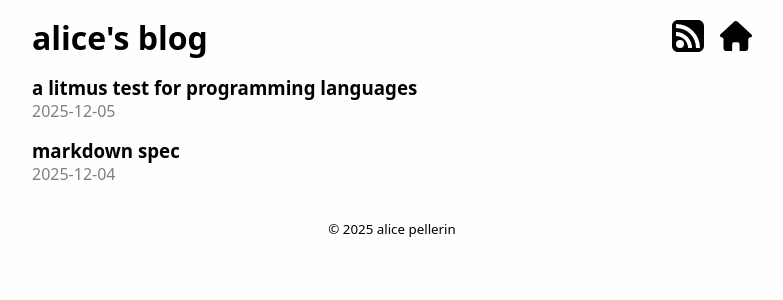
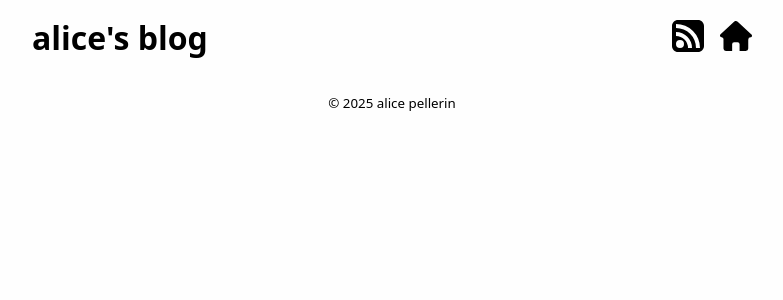
Before and after one commit to simonomi/simonomi.github.io, a Jekyll site: the page built from blog/index.html, in a window 1280 px wide. Shown: the top 300 px of the page, without its empty margins (248-1031 px from the left). Built offline with Jekyll 4.4.1, drawn with Linux system fonts in a browser that asks for light colours.

Commit message:
add draft field for blog posts

```diff
--- a/_data/posts.yml
+++ b/_data/posts.yml
@@ -1,6 +1,8 @@
 - title: "markdown spec"
   slug: "markdown-spec"
   date: "2025-12-04"
+  draft: true
 - title: "a litmus test for programming languages"
   slug: "litmus-test"
   date: "2025-12-05"
+  draft: true
--- a/blog/index.html
+++ b/blog/index.html
@@ -18,13 +18,18 @@ permalink: "/blog"
 		<h1>{{ page.title }}</h1>
 	</hgroup>
 
-	{% assign postsReversed = site.data.posts | reverse %}
-	{% for post in postsReversed %}
+	{%- for post in site.data.posts reversed -%}
+		{%- if post.draft -%}
+			{%- unless site.show_drafts -%}
+				{% continue %}
+			{%- endunless -%}
+		{%- endif -%}
+
 		<a class="secret" href="/blog/{{ post.slug }}">
 			<hgroup>
 				<h3>{{ post.title }}</h3>
 				<p class="secondary">{{ post.date | date: "%Y-%m-%d" }}</p>
 			</hgroup>
 		</a>
-	{% endfor %}
+	{%- endfor -%}
 </div>
--- a/feed.json
+++ b/feed.json
@@ -17,6 +17,12 @@
 	"language": "en-US",
 	"items": [
 		{%- for post in site.data.posts -%}
+			{%- if post.draft -%}
+				{%- unless site.show_drafts -%}
+					{% continue %}
+				{%- endunless -%}
+			{%- endif -%}
+
 			{
 				"id": "https://simonomi.dev/blog/{{ post.slug }}",
 				"url": "https://simonomi.dev/blog/{{ post.slug }}",
```
